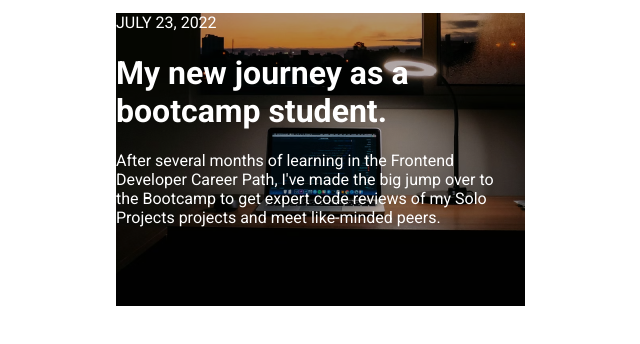
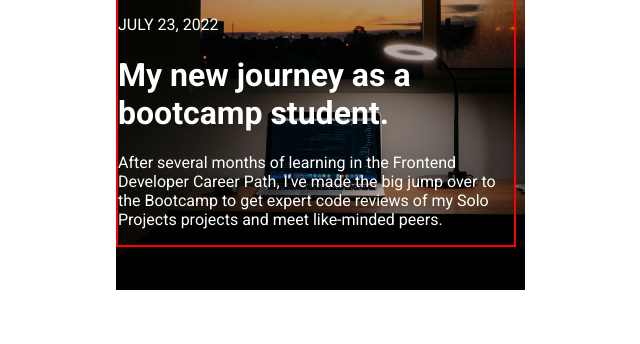
Before and after one commit to adidumitrascu/css-grid, a plain HTML site: page index.html in a window 1280 px wide. Shown: the part 62-406 px from the top of the page, without its empty margins (324-964 px from the left). Drawn offline with Linux system fonts and the light colour scheme.

Commit message:
initial commit

```diff
--- a/index.html
+++ b/index.html
@@ -28,9 +28,9 @@
         </div>
     </header>
     <main>
-        <div class="container">
+        <div class="container hero">
             <img id="image-hero" src="images/article-image-hero.png">
-            <div id="hero-post">
+            <div class="hero-post">
                 <p>JULY 23, 2022</p>
                 <h1>My new journey as a bootcamp student.</h1>
                 <p>
--- a/style.css
+++ b/style.css
@@ -1,4 +1,4 @@
-head,
+html,
 body {
     margin: 0;
     padding: 0;
@@ -13,13 +13,17 @@ body {
     padding-left: 5px;
 }
 
-#image-hero {
-    position: absolute;
+.hero  {
+    position: relative;
+
 
 }
 
-#hero-post {
-    position: relative;
+.hero-post {
+    position: absolute;
+    border: 2px solid red;
+    display: inline-block;
+    top: 0px;
     color: white;
 }
 
```
